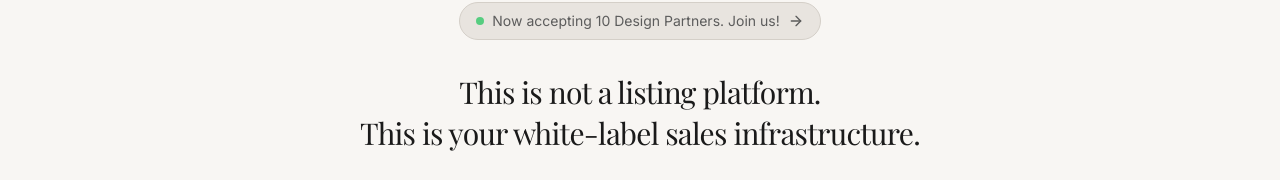
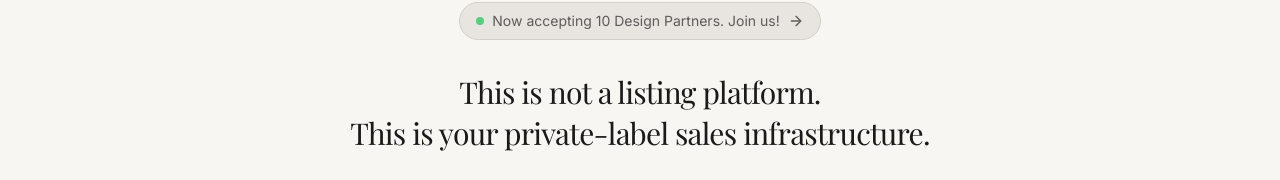
Before and after one commit to Pnawrocki9/EstalaraNew, a Next.js app: page / in a window 1280 px wide. Shown: the part 126-306 px from the top of the page. Built offline with nearby package versions, Linux system fonts and the light colour scheme; no server answers; a web font is replaced by a local one.

Commit message:
Update hero label wording
Co-authored-by: Pnawrocki9 <Pnawrocki9@users.noreply.github.com>

```diff
--- a/app/estalara/_components/hero.tsx
+++ b/app/estalara/_components/hero.tsx
@@ -33,7 +33,7 @@ export function EstalaraHero() {
           <h1 className="font-serif text-xl sm:text-2xl lg:text-3xl font-normal text-[#1A1A1A] leading-snug tracking-tight mb-3 sm:mb-4 text-balance">
             This is not a listing platform.
             <br />
-            This is your white-label sales infrastructure.
+            This is your private-label sales infrastructure.
           </h1>
           <p className="font-serif text-2xl sm:text-4xl lg:text-6xl font-normal text-[#1A1A1A] leading-[1.1] tracking-tight mb-4 sm:mb-6 text-balance">
             Estalara enables live interaction, captures buyer intent, and tells you exactly when and how to act.
```
